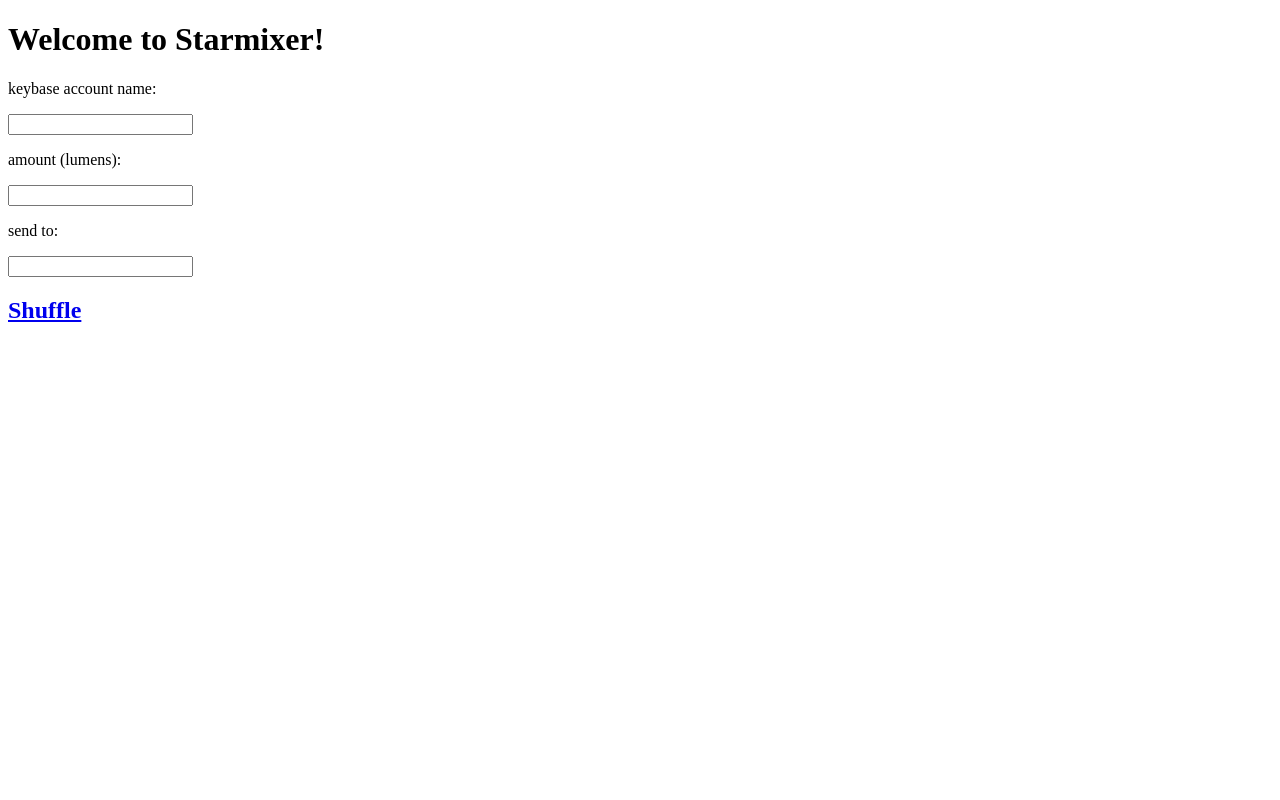
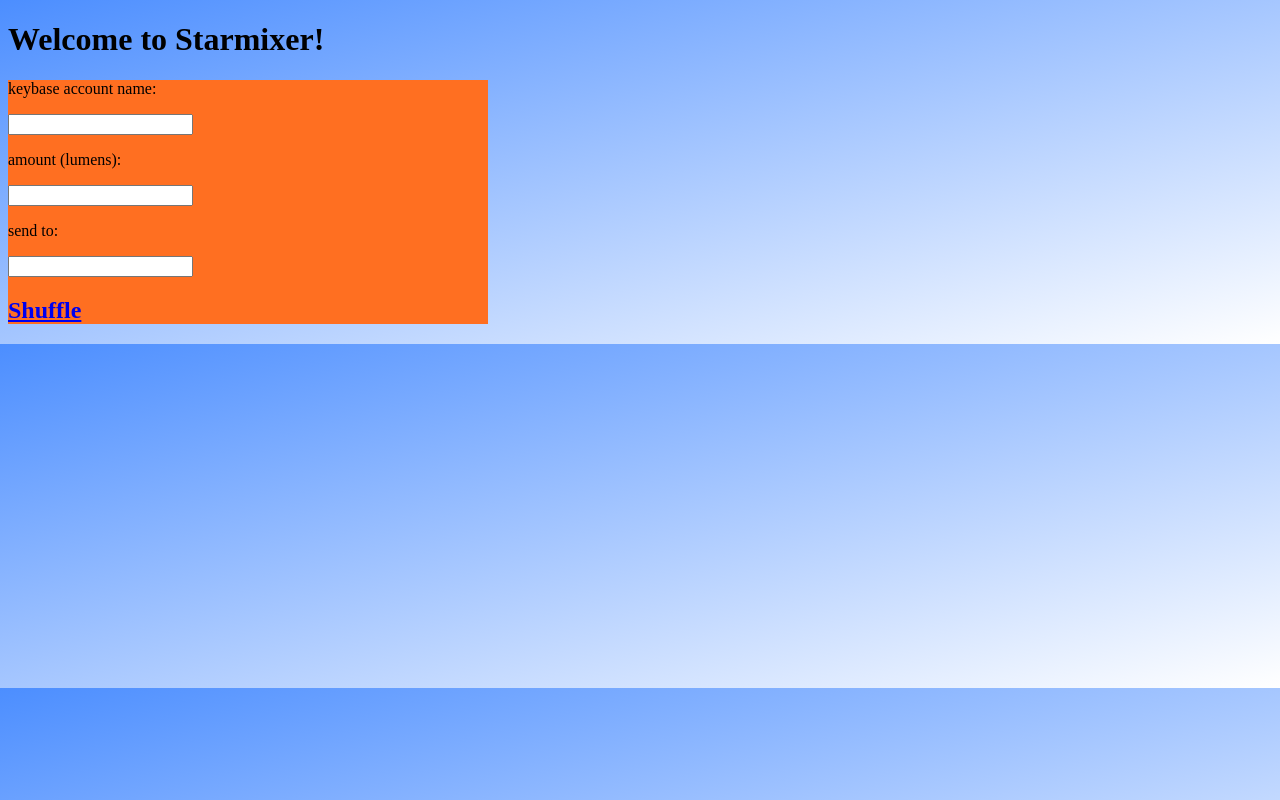
Before and after one commit to EfeTascioglu/PublicStarmixer, a plain HTML site: page site/index.html in a window 1280 px wide. Drawn offline with Linux system fonts and the light colour scheme.

Commit message:
basic css

```diff
--- a/site/index.html
+++ b/site/index.html
@@ -7,7 +7,7 @@
 
     <body>
         <h1>Welcome to Starmixer!</h1>
-        <div>
+        <div id="optionsbox">
             <p>keybase account name: </p>
             <input></input>
             <p>amount (lumens): </p>
--- a/site/styles.css
+++ b/site/styles.css
@@ -0,0 +1,8 @@
+body {
+   background-image: linear-gradient(to bottom right, rgb(76, 142, 255), white);
+}
+#optionsbox {
+    background-color: rgb(255, 111, 33);
+    float: center;
+    width: 30em;
+}
```
